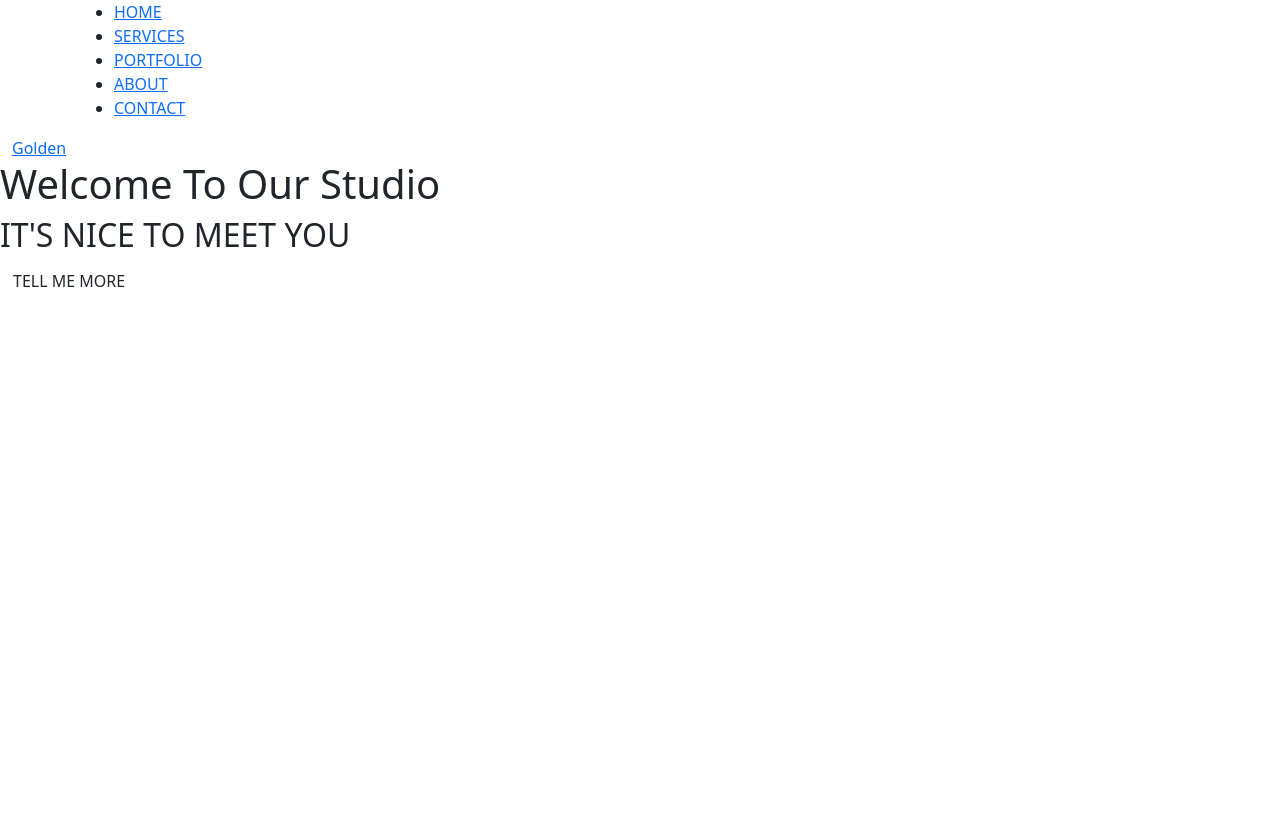
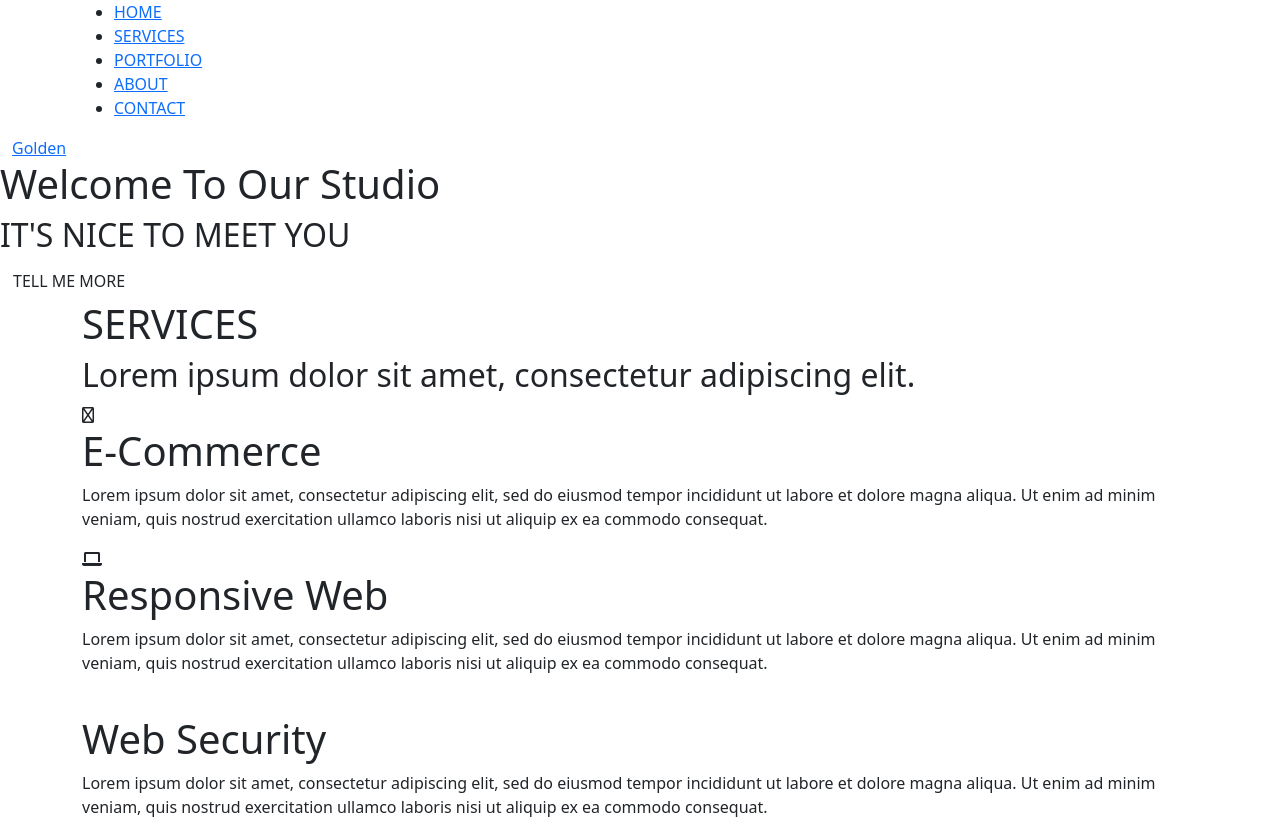
Before and after one commit to Katarina125/landing-page, a website: page index.html in a window 1280 px wide. Before the commit the page ends 800 px from the top, so only its background shows below. Drawn offline with nearby package versions, Linux system fonts and the light colour scheme; files that its build step writes are made by us from their sources; files whose address does not match are found by name.

Commit message:
Add html for page section one

```diff
--- a/index.html
+++ b/index.html
@@ -31,6 +31,28 @@
           <a class="btn btn-one" href="#">TELL ME MORE</a>
       </div>
   </header>
+  <section class="container one">
+      <h1 class="title">SERVICES</h1>
+      <h2 class="subtitle">Lorem ipsum dolor sit amet, consectetur adipiscing elit.</h2>
+      <div class="box">
+         <i class="fa-regular fa-basket-shopping"></i>
+         <h1>E-Commerce</h1>
+         <p>Lorem ipsum dolor sit amet, consectetur adipiscing elit, sed do eiusmod tempor incididunt ut labore et dolore magna aliqua.
+         Ut enim ad minim veniam, quis nostrud exercitation ullamco laboris nisi ut aliquip ex ea commodo consequat.</p>
+      </div>
+      <div class="box">
+         <i class="fa-solid fa-laptop"></i>
+         <h1>Responsive Web</h1>
+         <p>Lorem ipsum dolor sit amet, consectetur adipiscing elit, sed do eiusmod tempor incididunt ut labore et dolore magna aliqua.
+         Ut enim ad minim veniam, quis nostrud exercitation ullamco laboris nisi ut aliquip ex ea commodo consequat.</p>
+      </div>
+      <div class="box">
+         <i class="fa-sharp fa-regular fa-lock-keyhole"></i>
+         <h1>Web Security</h1>
+         <p>Lorem ipsum dolor sit amet, consectetur adipiscing elit, sed do eiusmod tempor incididunt ut labore et dolore magna aliqua.
+         Ut enim ad minim veniam, quis nostrud exercitation ullamco laboris nisi ut aliquip ex ea commodo consequat.</p>
+      </div>
+   </section>
 
   </body>
 </html>
```
